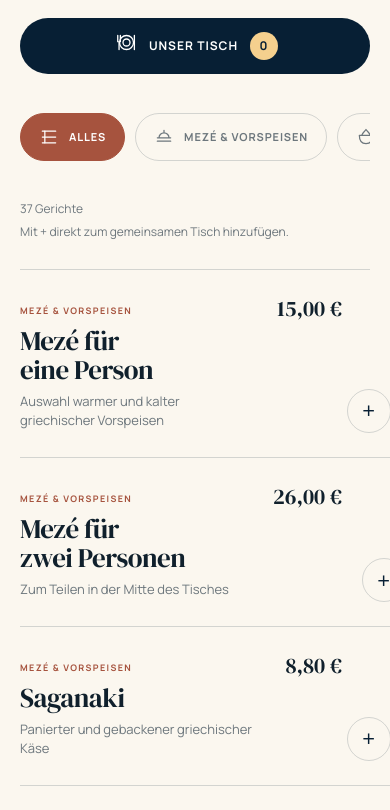
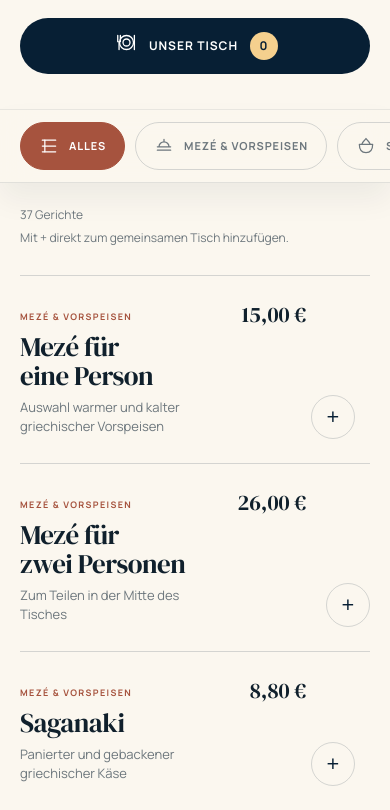
Before and after one commit to moussamoussa911/odysseus-ochtrup-concept, a website: page speisekarte.html in a window 390 px wide. Shown: the part 1009-1819 px from the top of the page. Drawn offline with Linux system fonts and the light colour scheme.

Commit message:
Fix mobile overflow and keep menu filters sticky

```diff
--- a/speisekarte.html
+++ b/speisekarte.html
@@ -26,7 +26,9 @@
         <label class="menu-search"><span class="sr-only" data-i18n="menu.searchLabel">Speisekarte durchsuchen</span><span data-icon="search"></span><input id="menu-search" type="search" autocomplete="off" data-i18n-placeholder="menu.search" placeholder="Gericht suchen …"></label>
         <button class="table-dock-button" type="button" data-open-table><span data-icon="plate"></span><span data-i18n="table.your">Unser Tisch</span><b data-table-count>0</b></button>
       </div>
-      <nav class="menu-categories" aria-label="Menükategorien" data-menu-categories></nav>
+      <div class="menu-categories-sticky">
+        <nav class="menu-categories" aria-label="Menükategorien" data-menu-categories></nav>
+      </div>
       <div class="menu-meta"><p><span data-menu-results></span> <span data-i18n="menu.results">Gerichte</span></p><p data-i18n="menu.addHint">Mit + direkt zum gemeinsamen Tisch hinzufügen.</p></div>
       <div class="menu-grid" data-menu-grid></div>
       <p class="menu-note" data-i18n="menu.note">Alle Preise inklusive Mehrwertsteuer. Informationen zu Allergenen erhalten Sie bei unserem Team vor Ort.</p>
--- a/styles.css
+++ b/styles.css
@@ -22,8 +22,8 @@
 }
 
 * { box-sizing: border-box; }
-html { scroll-behavior: smooth; }
-body { margin: 0; color: var(--ink); background: var(--paper); font: 400 16px/1.6 var(--sans); -webkit-font-smoothing: antialiased; }
+html { max-width: 100%; overflow-x: clip; scroll-behavior: smooth; }
+body { width: 100%; max-width: 100%; margin: 0; overflow-x: clip; color: var(--ink); background: var(--paper); font: 400 16px/1.6 var(--sans); -webkit-font-smoothing: antialiased; }
 body.menu-open, body.table-open, body.dialog-open { overflow: hidden; }
 img { display: block; max-width: 100%; }
 a { color: inherit; text-decoration: none; }
@@ -80,11 +80,11 @@ h1, h2, h3 { text-wrap: balance; }
 .menu-toggle span:last-child { top: 31px; }
 .menu-open .menu-toggle span:first-child { top: 26px; transform: rotate(45deg); }
 .menu-open .menu-toggle span:last-child { top: 26px; transform: rotate(-45deg); }
-.menu-overlay { position: fixed; z-index: 90; inset: 0; display: grid; grid-template-columns: 1fr minmax(420px, 48vw); visibility: hidden; opacity: 0; transition: opacity .35s, visibility .35s; }
+.menu-overlay { position: fixed; z-index: 90; inset: 0; display: grid; grid-template-columns: 1fr minmax(420px, 48vw); visibility: hidden; overflow: hidden; opacity: 0; transition: opacity .35s, visibility .35s; }
 .menu-open .menu-overlay { visibility: visible; opacity: 1; }
 .menu-overlay-scrim { background: rgba(3,12,20,.7); -webkit-backdrop-filter: blur(6px); backdrop-filter: blur(6px); }
-.menu-panel { display: flex; flex-direction: column; justify-content: center; padding: 130px clamp(32px,6vw,90px) 40px; color: var(--paper); background: var(--navy); transform: translateX(100%); transition: transform .45s cubic-bezier(.2,.8,.2,1); }
-.menu-open .menu-panel { transform: none; }
+.menu-panel { display: flex; flex-direction: column; justify-content: center; padding: 130px clamp(32px,6vw,90px) 40px; color: var(--paper); background: var(--navy); clip-path: inset(0 0 0 100%); transition: clip-path .45s cubic-bezier(.2,.8,.2,1); }
+.menu-open .menu-panel { clip-path: inset(0); }
 .menu-panel::before { content: "ΟΔΥΣΣΕΥΣ"; position: absolute; right: -40px; bottom: 70px; color: rgba(255,255,255,.035); font: 160px/1 var(--serif); transform: rotate(-90deg); }
 .overlay-nav { display: flex; flex-direction: column; }
 .overlay-nav a { display: grid; grid-template-columns: 34px 58px 1fr 54px; align-items: center; padding: 16px 0; border-bottom: 1px solid rgba(255,255,255,.14); transition: color .2s, padding .2s; }
@@ -205,8 +205,8 @@ h1, h2, h3 { text-wrap: balance; }
 .table-dock-button { display: flex; min-height: 56px; align-items: center; gap: 12px; padding: 0 18px 0 22px; color: #fff; background: var(--navy); border: 0; border-radius: 999px; font-size: 12px; font-weight: 700; letter-spacing: .08em; text-transform: uppercase; }
 .table-dock-button svg { width: 21px; }
 .table-dock-button b { display: grid; min-width: 28px; height: 28px; place-items: center; color: var(--navy); background: var(--sun-light); border-radius: 50%; }
-.menu-categories { display: flex; gap: 10px; overflow-x: auto; padding: 4px 0 22px; scrollbar-width: thin; }
-.menu-categories { scrollbar-width: none; }
+.menu-categories-sticky { position: sticky; z-index: 35; top: 110px; margin: 0 calc(var(--pad) * -1) 22px; background: rgba(251,247,239,.94); border-top: 1px solid rgba(7,31,52,.08); border-bottom: 1px solid rgba(7,31,52,.1); box-shadow: 0 16px 30px rgba(7,31,52,.06); -webkit-backdrop-filter: blur(14px); backdrop-filter: blur(14px); }
+.menu-categories { display: flex; gap: 10px; overflow-x: auto; padding: 12px var(--pad); overscroll-behavior-inline: contain; -webkit-overflow-scrolling: touch; scrollbar-width: none; }
 .menu-categories::-webkit-scrollbar { display: none; }
 .menu-categories button { display: inline-flex; flex: 0 0 auto; align-items: center; gap: 10px; padding: 13px 18px; color: var(--muted); background: transparent; border: 1px solid var(--line); border-radius: 999px; white-space: nowrap; transition: .2s; }
 .menu-categories button svg { width: 20px; }
@@ -214,8 +214,9 @@ h1, h2, h3 { text-wrap: balance; }
 .menu-categories button:hover, .menu-categories button.active { color: #fff; background: var(--terracotta); border-color: var(--terracotta); }
 .menu-meta { display: flex; justify-content: space-between; margin: 16px 0 28px; color: var(--muted); font-size: 12px; }
 .menu-meta p { margin: 0; }
-.menu-grid { display: grid; grid-template-columns: repeat(2,minmax(0,1fr)); border-top: 1px solid var(--line); }
-.menu-item { position: relative; display: grid; grid-template-columns: 1fr auto; gap: 16px 24px; min-height: 172px; padding: 31px 76px 31px 0; border-bottom: 1px solid var(--line); }
+.menu-grid { display: grid; min-width: 0; grid-template-columns: repeat(2,minmax(0,1fr)); border-top: 1px solid var(--line); }
+.menu-item { position: relative; display: grid; width: 100%; min-width: 0; grid-template-columns: minmax(0,1fr) auto; gap: 16px 24px; min-height: 172px; padding: 31px 76px 31px 0; border-bottom: 1px solid var(--line); }
+.menu-item>div { min-width: 0; }
 .menu-item:nth-child(odd) { padding-right: calc(38px + 76px); border-right: 1px solid var(--line); }
 .menu-item:nth-child(even) { padding-left: 38px; }
 .menu-item-tag { color: var(--terracotta); font-size: 9px; font-weight: 700; letter-spacing: .15em; text-transform: uppercase; }
@@ -480,6 +481,7 @@ h1, h2, h3 { text-wrap: balance; }
   .menu-toolbar { align-items: stretch; flex-direction: column; }
   .menu-search { width: 100%; }
   .table-dock-button { justify-content: center; }
+  .menu-categories-sticky { top: 92px; }
   .menu-meta { align-items: flex-start; flex-direction: column; gap: 4px; }
   .menu-grid { grid-template-columns: 1fr; }
   .menu-item:nth-child(odd), .menu-item:nth-child(even) { padding: 27px 64px 27px 0; border-right: 0; }
```
